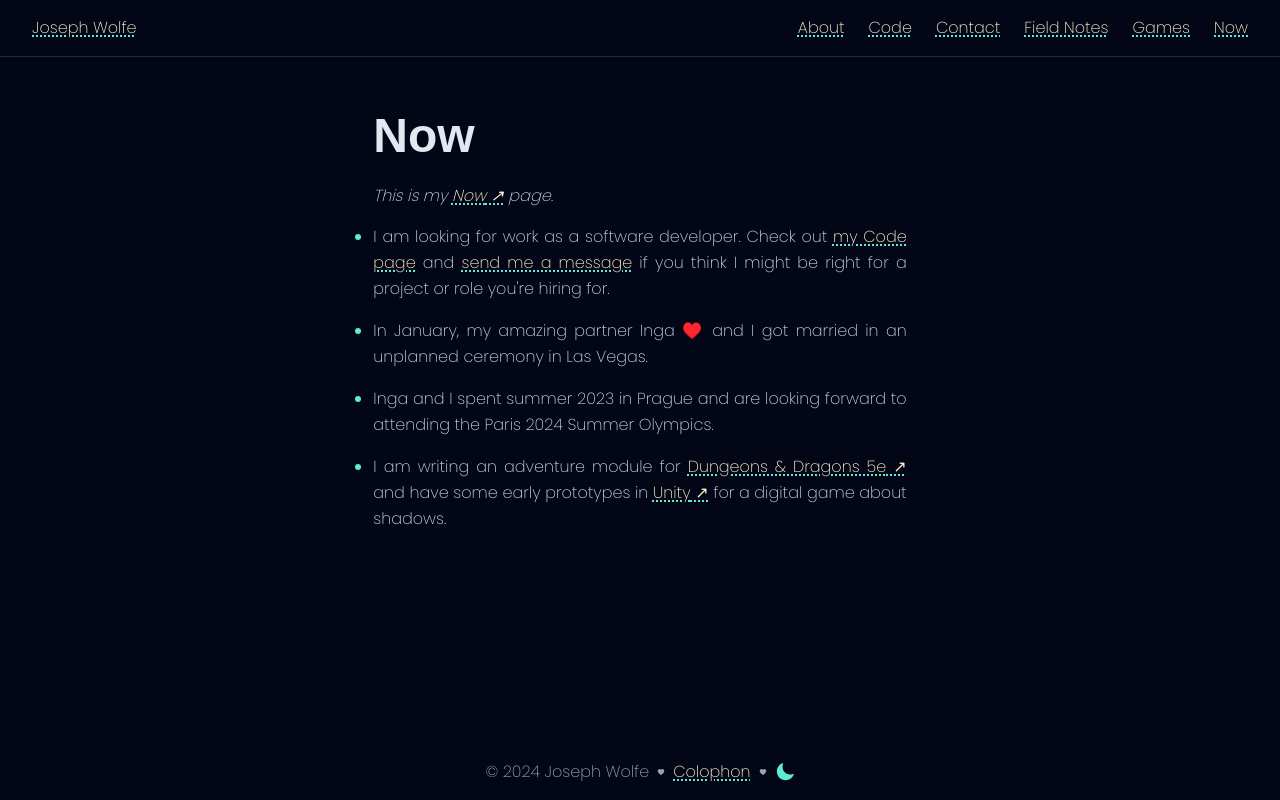
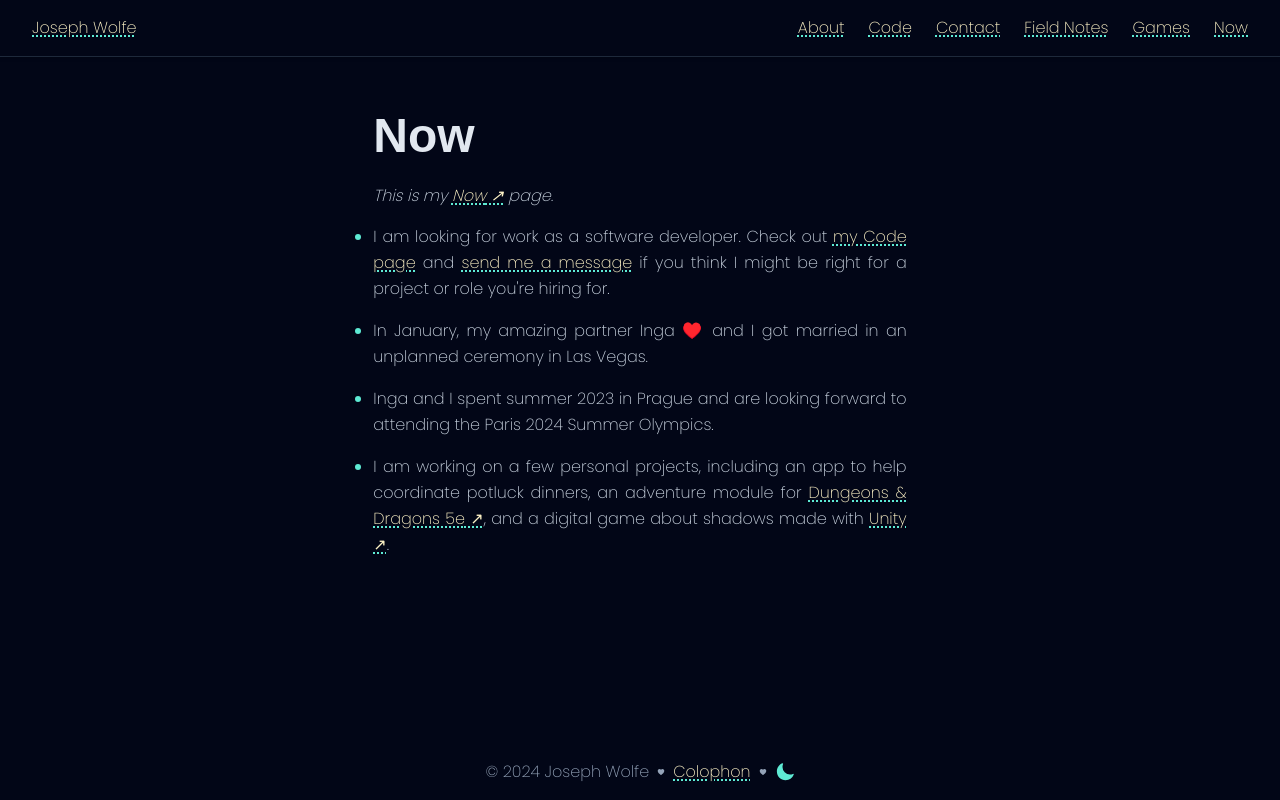
Before and after one commit to CharmedSatyr/personal-website, a Next.js app: page /now in a window 1280 px wide. Built offline with nearby package versions, Linux system fonts and the light colour scheme; a web font is replaced by a local one.

Commit message:
Update projects bullet on Now page

```diff
--- a/app/now/page.mdx
+++ b/app/now/page.mdx
@@ -18,9 +18,9 @@ _This is my [Now](https://nownownow.com/about) page._
 - Inga and I spent summer 2023 in Prague and are looking forward to attending
   the Paris 2024 Summer Olympics.
 
-- I am writing an adventure module for
-  [Dungeons & Dragons 5e](https://dnd.wizards.com/how-to-play) and have some
-  early prototypes in [Unity](https://learn.unity.com) for a digital game about
-  shadows.
+- I am working on a few personal projects, including an app to help coordinate
+  potluck dinners, an adventure module for
+  [Dungeons & Dragons 5e](https://dnd.wizards.com/how-to-play), and a digital
+  game about shadows made with [Unity](https://learn.unity.com).
 
 </ul>
```
